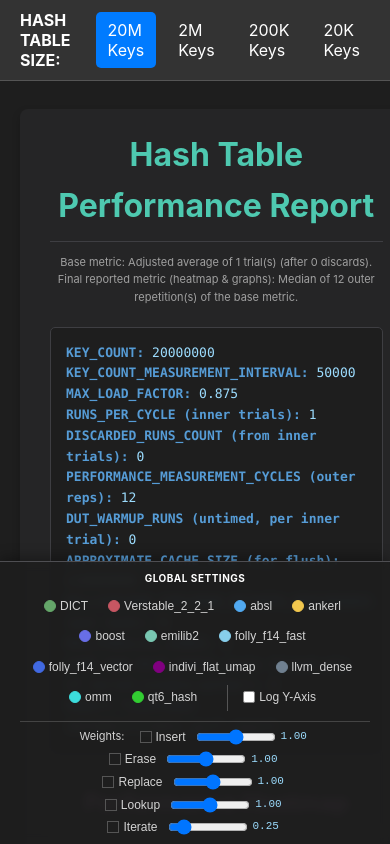
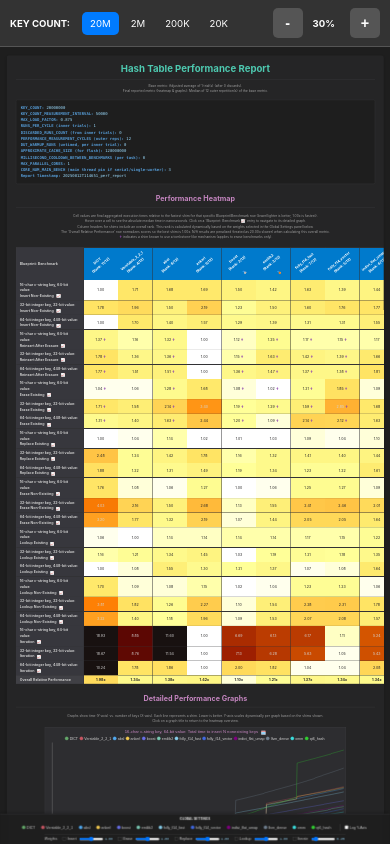
Before and after one commit to nmehran/hash-table-benchmark-report, a plain HTML site: page index.html in a window 390 px wide. Drawn offline with Linux system fonts and the light colour scheme.

Commit message:
feat: Add mobile-friendly zoom and UI improvements

```diff
--- a/index.html
+++ b/index.html
@@ -12,7 +12,7 @@
             display: flex;
             flex-direction: column;
             height: 100vh;
-            overflow: hidden; /* Prevent body scrollbars */
+            overflow: hidden;
         }
 
         /* Styles for the top navigation bar */
@@ -25,14 +25,23 @@
             flex-shrink: 0;
             display: flex;
             align-items: center;
+            justify-content: space-between;
             z-index: 10;
+            font-size: 0.75em;
         }
+
+        .nav-section {
+            display: flex;
+            align-items: center;
+        }
+
         #top-nav h2 {
             margin: 0;
             margin-right: 20px;
             font-size: 1em;
             font-weight: bold;
             text-transform: uppercase;
+            white-space: nowrap;
         }
         #top-nav a {
             padding: 8px 12px;
@@ -42,6 +51,7 @@
             border-radius: 5px;
             transition: background-color 0.2s;
             cursor: pointer;
+            white-space: nowrap;
         }
         #top-nav a:hover {
             background-color: #555;
@@ -51,68 +61,139 @@
             color: #fff;
         }
 
+        /* Zoom Control Styles */
+        .zoom-controls button {
+            background-color: #555;
+            color: white;
+            border: none;
+            border-radius: 5px;
+            width: 30px;
+            height: 30px;
+            font-size: 1.5em;
+            font-weight: bold;
+            cursor: pointer;
+            margin-left: 5px;
+        }
+        .zoom-controls button:hover {
+            background-color: #777;
+        }
+        .zoom-controls span {
+            margin: 0 10px;
+            font-weight: bold;
+        }
+
         /* Container for the iframes */
         #content-area {
             position: relative;
             flex-grow: 1;
+            overflow: auto;
+            -webkit-overflow-scrolling: touch;
+        }
+
+        #iframe-scaler {
+            transform-origin: top left;
+            transition: transform 0.2s ease-in-out;
         }
 
         /* Iframe styling */
         .content-frame {
-            position: absolute;
-            top: 0;
-            left: 0;
+            height: 100%;
             width: 100%;
-            height: 100%;
             border: none;
-            visibility: hidden; /* Hide frames by default */
+            display: none;
         }
         .content-frame.visible {
-            visibility: visible; /* Show the active frame */
+            display: block;
+        }
+
+        /* Media query for smaller screens */
+        @media (max-width: 768px) {
+            #top-nav {
+                font-size: 0.6em;
+                padding: 8px 10px; /* Reduced padding */
+            }
+            #top-nav h2 {
+                margin-right: 10px;
+            }
+            #top-nav a {
+                padding: 6px 8px;
+                margin: 0 2px; /* Reduced margin */
+            }
         }
     </style>
 </head>
 <body>
 
     <nav id="top-nav">
-        <h2>Hash Table Size:</h2>
-        <a class="active" data-target-frame="frame-0">20M Keys</a>
-        <a data-target-frame="frame-1">2M Keys</a>
-        <a data-target-frame="frame-2">200K Keys</a>
-        <a data-target-frame="frame-3">20K Keys</a>
+        <div class="nav-section">
+            <h2>Key Count:</h2>
+            <a class="active" data-target-frame="frame-0">20M</a>
+            <a data-target-frame="frame-1">2M</a>
+            <a data-target-frame="frame-2">200K</a>
+            <a data-target-frame="frame-3">20K</a>
+        </div>
+        <div class="nav-section zoom-controls">
+            <button id="zoom-out">-</button>
+            <span id="zoom-level">100%</span>
+            <button id="zoom-in">+</button>
+        </div>
     </nav>
 
     <div id="content-area">
-        <iframe id="frame-0" class="content-frame visible" src="benchmark_results_perf_report_20M.html"></iframe>
-        <iframe id="frame-1" class="content-frame" src="benchmark_results_perf_report_2M.html"></iframe>
-        <iframe id="frame-2" class="content-frame" src="benchmark_results_perf_report_200K.html"></iframe>
-        <iframe id="frame-3" class="content-frame" src="benchmark_results_perf_report_20K.html"></iframe>
+        <div id="iframe-scaler">
+            <iframe id="frame-0" class="content-frame visible" src="benchmark_results_perf_report_20M.html"></iframe>
+            <iframe id="frame-1" class="content-frame" src="benchmark_results_perf_report_2M.html"></iframe>
+            <iframe id="frame-2" class="content-frame" src="benchmark_results_perf_report_200K.html"></iframe>
+            <iframe id="frame-3" class="content-frame" src="benchmark_results_perf_report_20K.html"></iframe>
+        </div>
     </div>
 
     <script>
         document.addEventListener('DOMContentLoaded', () => {
             const topNav = document.getElementById('top-nav');
-            const navLinks = topNav.querySelectorAll('a');
+            const navLinks = topNav.querySelectorAll('a[data-target-frame]');
             const frames = document.querySelectorAll('.content-frame');
+
+            const zoomInBtn = document.getElementById('zoom-in');
+            const zoomOutBtn = document.getElementById('zoom-out');
+            const zoomLevelDisplay = document.getElementById('zoom-level');
+            const iframeScaler = document.getElementById('iframe-scaler');
+
+            const isMobile = window.innerWidth <= 768;
+            // Default zoom set to 30% for mobile
+            let currentZoom = isMobile ? 0.3 : 1.0;
+
+            const updateZoom = () => {
+                iframeScaler.style.transform = `scale(${currentZoom})`;
+                zoomLevelDisplay.textContent = `${Math.round(currentZoom * 100)}%`;
+                iframeScaler.style.width = `${100 / currentZoom}%`;
+                iframeScaler.style.height = `${100 / currentZoom}%`;
+            };
+
+            zoomInBtn.addEventListener('click', () => {
+                currentZoom = Math.min(3.0, currentZoom + 0.1);
+                updateZoom();
+            });
+
+            zoomOutBtn.addEventListener('click', () => {
+                currentZoom = Math.max(0.2, currentZoom - 0.1);
+                updateZoom();
+            });
 
             topNav.addEventListener('click', (event) => {
                 const targetLink = event.target.closest('a[data-target-frame]');
                 if (!targetLink) return;
 
-                // Update active link style
                 navLinks.forEach(link => link.classList.remove('active'));
                 targetLink.classList.add('active');
 
-                // Show the target iframe and hide the others
                 const targetFrameId = targetLink.getAttribute('data-target-frame');
                 frames.forEach(frame => {
-                    if (frame.id === targetFrameId) {
-                        frame.classList.add('visible');
-                    } else {
-                        frame.classList.remove('visible');
-                    }
+                    frame.classList.toggle('visible', frame.id === targetFrameId);
                 });
             });
+
+            updateZoom();
         });
     </script>
 
```
